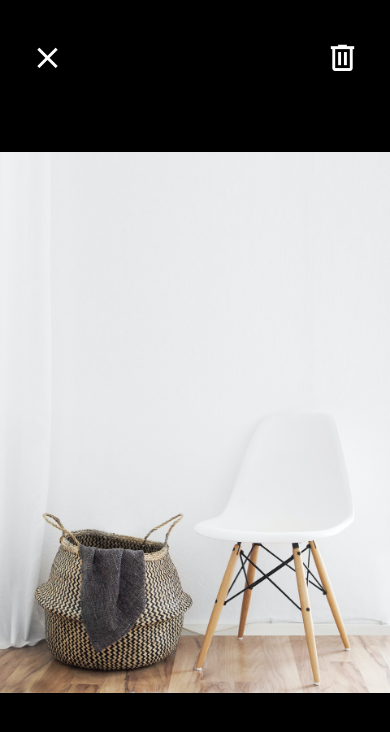
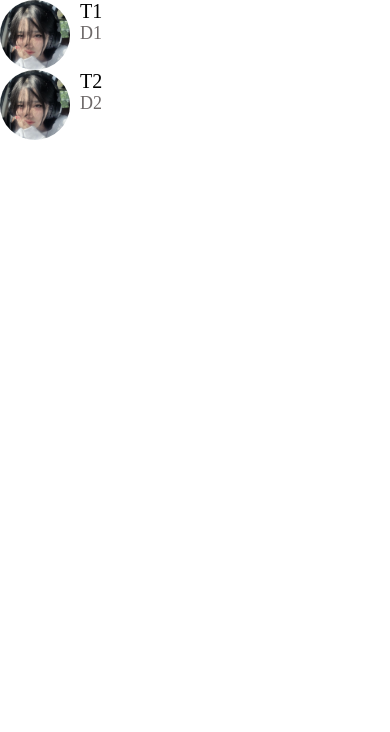
Before and after one commit to matmood-dev/DoneWithIt-ReactNativeApp, a React Native app: screen / in a window 390 px wide. Shown: the top 732 px of the page. Built offline with nearby package versions, Linux system fonts and the light colour scheme.

Commit message:
added messages screen

```diff
--- a/App.js
+++ b/App.js
@@ -2,11 +2,10 @@
 import WelcomeScreen from "./app/screens/WelcomeScreen";
 import ViewImageScreen from "./app/screens/ViewImageScreen";
 import ListingDetailScreen from "./app/screens/ListingDetailScreen";
-
-import Card from './app/components/Card'
+import MessagesScreen from "./app/screens/MessagesScreen";
 
 export default function App() {
   return (
-    <ViewImageScreen />
+    <MessagesScreen />
   );
 }
--- /dev/null
+++ b/app/screens/MessagesScreen.js
@@ -0,0 +1,36 @@
+import React from "react";
+import { FlatList, View } from "react-native";
+import ListItem from "../components/ListItem";
+
+const messages = [
+  {
+    id: 1,
+    title: "T1",
+    description: "D1",
+    image: require("../assets/matt.jpg"),
+  },
+  {
+    id: 2,
+    title: "T2",
+    description: "D2",
+    image: require("../assets/matt.jpg"),
+  },
+];
+
+function MessagesScreen(props) {
+  return (
+    <FlatList
+      data={messages}
+      keyExtractor={(message) => message.id.toString()}
+      renderItem={({ item }) => (
+        <ListItem
+          title={item.title}
+          subtitle={item.description}
+          image={item.image}
+        />
+      )}
+    />
+  );
+}
+
+export default MessagesScreen;
```
